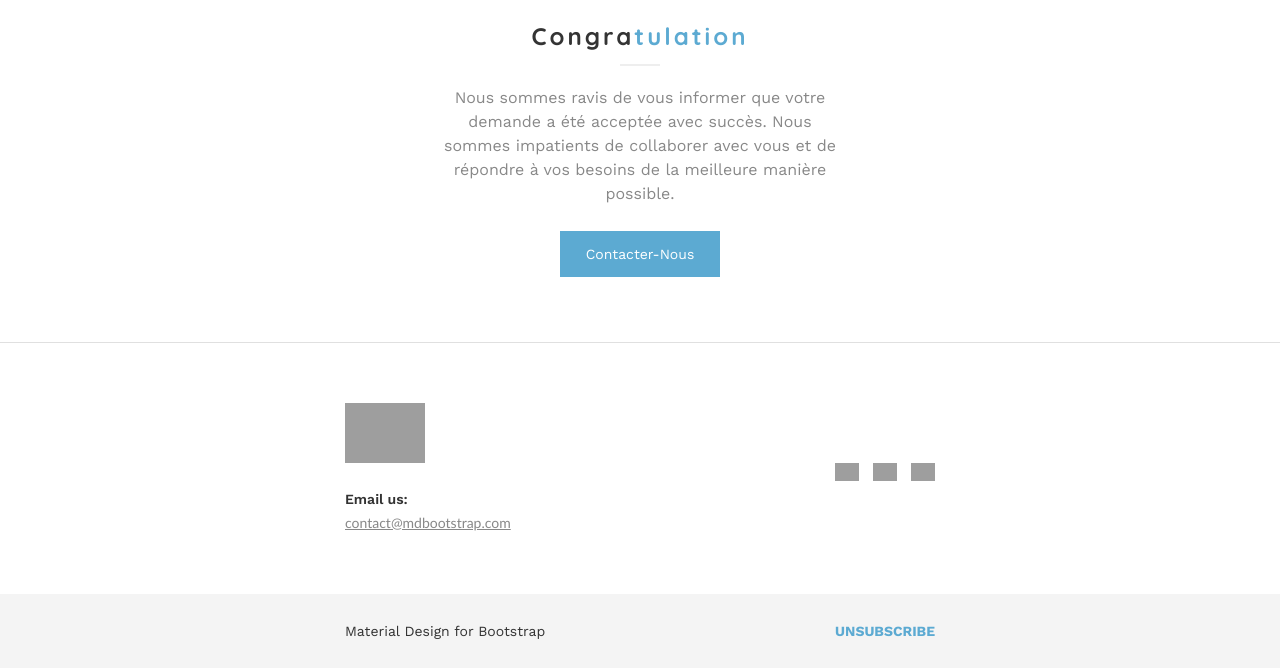
After one commit to EL-Nabil-Hakimi/Offre, a PHP site: page /message.php in a window 1280 px wide. The commit adds this page. Shown: the part 569-1238 px from the top of the page. Run offline with PHP 8.4, Linux system fonts and the light colour scheme; grey boxes are pictures that could not be loaded.

Commit message:
Ajouter acceptation avec message

```diff
--- a/composer.json
+++ b/composer.json
@@ -11,5 +11,7 @@
             "email": "nabilelhakimi2023@gmail.com"
         }
     ],
-    "require": {}
+    "require": {
+        "phpmailer/phpmailer": "^6.9"
+    }
 }
--- a/public/index.php
+++ b/public/index.php
@@ -63,6 +63,7 @@ switch ($route) {
         $controller = new HomeController();
         $controller->Candidat_notification();
         break;
+
         // Add mor
     // Add more cases for other routes as needed
     default:
--- /dev/null
+++ b/public/message.php
@@ -0,0 +1,453 @@
+<!DOCTYPE html PUBLIC "-//W3C//DTD XHTML 1.0 Transitional//EN" "http://www.w3.org/TR/xhtml1/DTD/xhtml1-transitional.dtd">
+<html xmlns:v="urn:schemas-microsoft-com:vml">
+
+<head>
+    <meta http-equiv="Content-Type" content="text/html; charset=UTF-8" />
+    <meta name="viewport" content="width=device-width; initial-scale=1.0; maximum-scale=1.0;" />
+    <!--[if !mso]--><!-- -->
+    <link href='https://fonts.googleapis.com/css?family=Work+Sans:300,400,500,600,700' rel="stylesheet">
+    <link href='https://fonts.googleapis.com/css?family=Quicksand:300,400,700' rel="stylesheet">
+    <!-- <![endif]-->
+
+    <title>Material Design for Bootstrap</title>
+
+    <style type="text/css">
+        body {
+            width: 100%;
+            background-color: #ffffff;
+            margin: 0;
+            padding: 0;
+            -webkit-font-smoothing: antialiased;
+            mso-margin-top-alt: 0px;
+            mso-margin-bottom-alt: 0px;
+            mso-padding-alt: 0px 0px 0px 0px;
+        }
+
+        p,
+        h1,
+        h2,
+        h3,
+        h4 {
+            margin-top: 0;
+            margin-bottom: 0;
+            padding-top: 0;
+            padding-bottom: 0;
+        }
+
+        span.preheader {
+            display: none;
+            font-size: 1px;
+        }
+
+        html {
+            width: 100%;
+        }
+
+        table {
+            font-size: 14px;
+            border: 0;
+        }
+        /* ----------- responsivity ----------- */
+
+        @media only screen and (max-width: 640px) {
+            /*------ top header ------ */
+            .main-header {
+                font-size: 20px !important;
+            }
+            .main-section-header {
+                font-size: 28px !important;
+            }
+            .show {
+                display: block !important;
+            }
+            .hide {
+                display: none !important;
+            }
+            .align-center {
+                text-align: center !important;
+            }
+            .no-bg {
+                background: none !important;
+            }
+            /*----- main image -------*/
+            .main-image img {
+                width: 440px !important;
+                height: auto !important;
+            }
+            /* ====== divider ====== */
+            .divider img {
+                width: 440px !important;
+            }
+            /*-------- container --------*/
+            .container590 {
+                width: 440px !important;
+            }
+            .container580 {
+                width: 400px !important;
+            }
+            .main-button {
+                width: 220px !important;
+            }
+            /*-------- secions ----------*/
+            .section-img img {
+                width: 320px !important;
+                height: auto !important;
+            }
+            .team-img img {
+                width: 100% !important;
+                height: auto !important;
+            }
+        }
+
+        @media only screen and (max-width: 479px) {
+            /*------ top header ------ */
+            .main-header {
+                font-size: 18px !important;
+            }
+            .main-section-header {
+                font-size: 26px !important;
+            }
+            /* ====== divider ====== */
+            .divider img {
+                width: 280px !important;
+            }
+            /*-------- container --------*/
+            .container590 {
+                width: 280px !important;
+            }
+            .container590 {
+                width: 280px !important;
+            }
+            .container580 {
+                width: 260px !important;
+            }
+            /*-------- secions ----------*/
+            .section-img img {
+                width: 280px !important;
+                height: auto !important;
+            }
+        }
+    </style>
+    <!-- [if gte mso 9]><style type=”text/css”>
+        body {
+        font-family: arial, sans-serif!important;
+        }
+        </style>
+    <![endif]-->
+</head>
+
+
+<body class="respond" leftmargin="0" topmargin="0" marginwidth="0" marginheight="0">
+    <!-- pre-header -->
+    <table style="display:none!important;">
+        <tr>
+            <td>
+                <div style="overflow:hidden;display:none;font-size:1px;color:#ffffff;line-height:1px;font-family:Arial;maxheight:0px;max-width:0px;opacity:0;">
+                    Pre-header for the newsletter template
+                </div>
+            </td>
+        </tr>
+    </table>
+    <!-- pre-header end -->
+    <!-- header -->
+    <table border="0" width="100%" cellpadding="0" cellspacing="0" bgcolor="ffffff">
+
+        <tr>
+            <td align="center">
+                <table border="0" align="center" width="590" cellpadding="0" cellspacing="0" class="container590">
+
+                    <tr>
+                        <td height="25" style="font-size: 25px; line-height: 25px;">&nbsp;</td>
+                    </tr>
+
+                    <tr>
+                        <td align="center">
+
+                            <table border="0" align="center" width="590" cellpadding="0" cellspacing="0" class="container590">
+
+                                <tr>
+                                    <td align="center" height="70" style="height:70px;">
+                                        <a href="" style="display: block; border-style: none !important; border: 0 !important;"><img width="100" border="0" style="display: block; width: 100px;" src="https://mdbootstrap.com/img/logo/mdb-email.png" alt="" /></a>
+                                    </td>
+                                </tr>
+                            </table>
+                        </td>
+                    </tr>
+
+                    <tr>
+                        <td height="25" style="font-size: 25px; line-height: 25px;">&nbsp;</td>
+                    </tr>
+
+                </table>
+            </td>
+        </tr>
+    </table>
+    <!-- end header -->
+
+    <!-- big image section -->
+    <table border="0" width="100%" cellpadding="0" cellspacing="0" bgcolor="ffffff" class="bg_color">
+
+        <tr>
+            <td align="center">
+                <table border="0" align="center" width="590" cellpadding="0" cellspacing="0" class="container590">
+                    <tr>
+
+                        <td align="center" class="section-img">
+                            <a href="" style=" border-style: none !important; display: block; border: 0 !important;"><img src="https://mdbootstrap.com/img/Mockups/Lightbox/Original/img (67).jpg" style="display: block; width: 590px;" width="590" border="0" alt="" /></a>
+
+
+
+
+                        </td>
+                    </tr>
+                    <tr>
+                        <td height="20" style="font-size: 20px; line-height: 20px;">&nbsp;</td>
+                    </tr>
+                    <tr>
+                        <td align="center" style="color: #343434; font-size: 24px; font-family: Quicksand, Calibri, sans-serif; font-weight:700;letter-spacing: 3px; line-height: 35px;" class="main-header">
+
+
+                            <div style="line-height: 35px">
+
+                            Congra<span style="color: #5caad2;">tulation</span>
+
+                            </div>
+                        </td>
+                    </tr>
+
+                    <tr>
+                        <td height="10" style="font-size: 10px; line-height: 10px;">&nbsp;</td>
+                    </tr>
+
+                    <tr>
+                        <td align="center">
+                            <table border="0" width="40" align="center" cellpadding="0" cellspacing="0" bgcolor="eeeeee">
+                                <tr>
+                                    <td height="2" style="font-size: 2px; line-height: 2px;">&nbsp;</td>
+                                </tr>
+                            </table>
+                        </td>
+                    </tr>
+
+                    <tr>
+                        <td height="20" style="font-size: 20px; line-height: 20px;">&nbsp;</td>
+                    </tr>
+
+                    <tr>
+                        <td align="center">
+                            <table border="0" width="400" align="center" cellpadding="0" cellspacing="0" class="container590">
+                                <tr>
+                                    <td align="center" style="color: #888888; font-size: 16px; font-family: 'Work Sans', Calibri, sans-serif; line-height: 24px;">
+
+
+                                        <div style="line-height: 24px">
+
+                                            Nous sommes ravis de vous informer que votre demande a été acceptée avec succès. Nous sommes impatients de collaborer avec vous et de répondre à vos besoins de la meilleure manière possible.
+
+                                                        </div>
+                                    </td>
+                                </tr>
+                            </table>
+                        </td>
+                    </tr>
+
+                    <tr>
+                        <td height="25" style="font-size: 25px; line-height: 25px;">&nbsp;</td>
+                    </tr>
+
+                    <tr>
+                        <td align="center">
+                            <table border="0" align="center" width="160" cellpadding="0" cellspacing="0" bgcolor="5caad2" style="">
+
+                                <tr>
+                                    <td height="10" style="font-size: 10px; line-height: 10px;">&nbsp;</td>
+                                </tr>
+
+                                <tr>
+                                    <td align="center" style="color: #ffffff; font-size: 14px; font-family: 'Work Sans', Calibri, sans-serif; line-height: 26px;">
+
+
+                                        <div style="line-height: 26px;">
+                                            <a href="" style="color: #ffffff; text-decoration: none;">Contacter-Nous</a>
+                                        </div>
+                                    </td>
+                                </tr>
+
+                                <tr>
+                                    <td height="10" style="font-size: 10px; line-height: 10px;">&nbsp;</td>
+                                </tr>
+
+                            </table>
+                        </td>
+                    </tr>
+
+
+                </table>
+
+            </td>
+        </tr>
+
+    </table>
+    <!-- end section -->
+
+    <!-- contact section -->
+    <table border="0" width="100%" cellpadding="0" cellspacing="0" bgcolor="ffffff" class="bg_color">
+
+        <tr class="hide">
+            <td height="25" style="font-size: 25px; line-height: 25px;">&nbsp;</td>
+        </tr>
+        <tr>
+            <td height="40" style="font-size: 40px; line-height: 40px;">&nbsp;</td>
+        </tr>
+
+        <tr>
+            <td height="60" style="border-top: 1px solid #e0e0e0;font-size: 60px; line-height: 60px;">&nbsp;</td>
+        </tr>
+
+        <tr>
+            <td align="center">
+                <table border="0" align="center" width="590" cellpadding="0" cellspacing="0" class="container590 bg_color">
+
+                    <tr>
+                        <td>
+                            <table border="0" width="300" align="left" cellpadding="0" cellspacing="0" style="border-collapse:collapse; mso-table-lspace:0pt; mso-table-rspace:0pt;" class="container590">
+
+                                <tr>
+                                    <!-- logo -->
+                                    <td align="left">
+                                        <a href="" style="display: block; border-style: none !important; border: 0 !important;"><img width="80" border="0" style="display: block; width: 80px;" src="https://mdbootstrap.com/img/logo/mdb-email.png" alt="" /></a>
+                                    </td>
+                                </tr>
+
+                                <tr>
+                                    <td height="25" style="font-size: 25px; line-height: 25px;">&nbsp;</td>
+                                </tr>
+
+                                <tr>
+                                    <td align="left" style="color: #888888; font-size: 14px; font-family: 'Work Sans', Calibri, sans-serif; line-height: 23px;" class="text_color">
+                                        <div style="color: #333333; font-size: 14px; font-family: 'Work Sans', Calibri, sans-serif; font-weight: 600; mso-line-height-rule: exactly; line-height: 23px;">
+
+                                            Email us: <br/> <a href="mailto:" style="color: #888888; font-size: 14px; font-family: 'Hind Siliguri', Calibri, Sans-serif; font-weight: 400;">contact@mdbootstrap.com</a>
+
+                                        </div>
+                                    </td>
+                                </tr>
+
+                            </table>
+
+                            <table border="0" width="2" align="left" cellpadding="0" cellspacing="0" style="border-collapse:collapse; mso-table-lspace:0pt; mso-table-rspace:0pt;" class="container590">
+                                <tr>
+                                    <td width="2" height="10" style="font-size: 10px; line-height: 10px;"></td>
+                                </tr>
+                            </table>
+
+                            <table border="0" width="200" align="right" cellpadding="0" cellspacing="0" style="border-collapse:collapse; mso-table-lspace:0pt; mso-table-rspace:0pt;" class="container590">
+
+                                <tr>
+                                    <td class="hide" height="45" style="font-size: 45px; line-height: 45px;">&nbsp;</td>
+                                </tr>
+
+
+
+                                <tr>
+                                    <td height="15" style="font-size: 15px; line-height: 15px;">&nbsp;</td>
+                                </tr>
+
+                                <tr>
+                                    <td>
+                                        <table border="0" align="right" cellpadding="0" cellspacing="0">
+                                            <tr>
+                                                <td>
+                                                    <a href="https://www.facebook.com/mdbootstrap" style="display: block; border-style: none !important; border: 0 !important;"><img width="24" border="0" style="display: block;" src="http://i.imgur.com/Qc3zTxn.png" alt=""></a>
+                                                </td>
+                                                <td>&nbsp;&nbsp;&nbsp;&nbsp;</td>
+                                                <td>
+                                                    <a href="https://twitter.com/MDBootstrap" style="display: block; border-style: none !important; border: 0 !important;"><img width="24" border="0" style="display: block;" src="http://i.imgur.com/RBRORq1.png" alt=""></a>
+                                                </td>
+                                                <td>&nbsp;&nbsp;&nbsp;&nbsp;</td>
+                                                <td>
+                                                    <a href="https://plus.google.com/u/0/b/107863090883699620484/107863090883699620484/posts" style="display: block; border-style: none !important; border: 0 !important;"><img width="24" border="0" style="display: block;" src="http://i.imgur.com/Wji3af6.png" alt=""></a>
+                                                </td>
+                                            </tr>
+                                        </table>
+                                    </td>
+                                </tr>
+
+                            </table>
+                        </td>
+                    </tr>
+                </table>
+            </td>
+        </tr>
+
+        <tr>
+            <td height="60" style="font-size: 60px; line-height: 60px;">&nbsp;</td>
+        </tr>
+
+    </table>
+    <!-- end section -->
+
+    <!-- footer ====== -->
+    <table border="0" width="100%" cellpadding="0" cellspacing="0" bgcolor="f4f4f4">
+
+        <tr>
+            <td height="25" style="font-size: 25px; line-height: 25px;">&nbsp;</td>
+        </tr>
+
+        <tr>
+            <td align="center">
+
+                <table border="0" align="center" width="590" cellpadding="0" cellspacing="0" class="container590">
+
+                    <tr>
+                        <td>
+                            <table border="0" align="left" cellpadding="0" cellspacing="0" style="border-collapse:collapse; mso-table-lspace:0pt; mso-table-rspace:0pt;" class="container590">
+                                <tr>
+                                    <td align="left" style="color: #aaaaaa; font-size: 14px; font-family: 'Work Sans', Calibri, sans-serif; line-height: 24px;">
+                                        <div style="line-height: 24px;">
+
+                                            <span style="color: #333333;">Material Design for Bootstrap</span>
+
+                                        </div>
+                                    </td>
+                                </tr>
+                            </table>
+
+                            <table border="0" align="left" width="5" cellpadding="0" cellspacing="0" style="border-collapse:collapse; mso-table-lspace:0pt; mso-table-rspace:0pt;" class="container590">
+                                <tr>
+                                    <td height="20" width="5" style="font-size: 20px; line-height: 20px;">&nbsp;</td>
+                                </tr>
+                            </table>
+
+                            <table border="0" align="right" cellpadding="0" cellspacing="0" style="border-collapse:collapse; mso-table-lspace:0pt; mso-table-rspace:0pt;" class="container590">
+
+                                <tr>
+                                    <td align="center">
+                                        <table align="center" border="0" cellpadding="0" cellspacing="0">
+                                            <tr>
+                                                <td align="center">
+                                                    <a style="font-size: 14px; font-family: 'Work Sans', Calibri, sans-serif; line-height: 24px;color: #5caad2; text-decoration: none;font-weight:bold;" href="{{UnsubscribeURL}}">UNSUBSCRIBE</a>
+                                                </td>
+                                            </tr>
+                                        </table>
+                                    </td>
+                                </tr>
+
+                            </table>
+                        </td>
+                    </tr>
+
+                </table>
+            </td>
+        </tr>
+
+        <tr>
+            <td height="25" style="font-size: 25px; line-height: 25px;">&nbsp;</td>
+        </tr>
+
+    </table>
+    <!-- end footer ====== -->
+
+</body>
+
+</html>
```
Also changed, not shown: view/recruteur/candidat.php (+45 -7 lines), public/uploads/IMG-65841576f0dae1.14438790cb6dcd6ad69d07ea26e360d8693df451.jpg (added), 1 other file.
